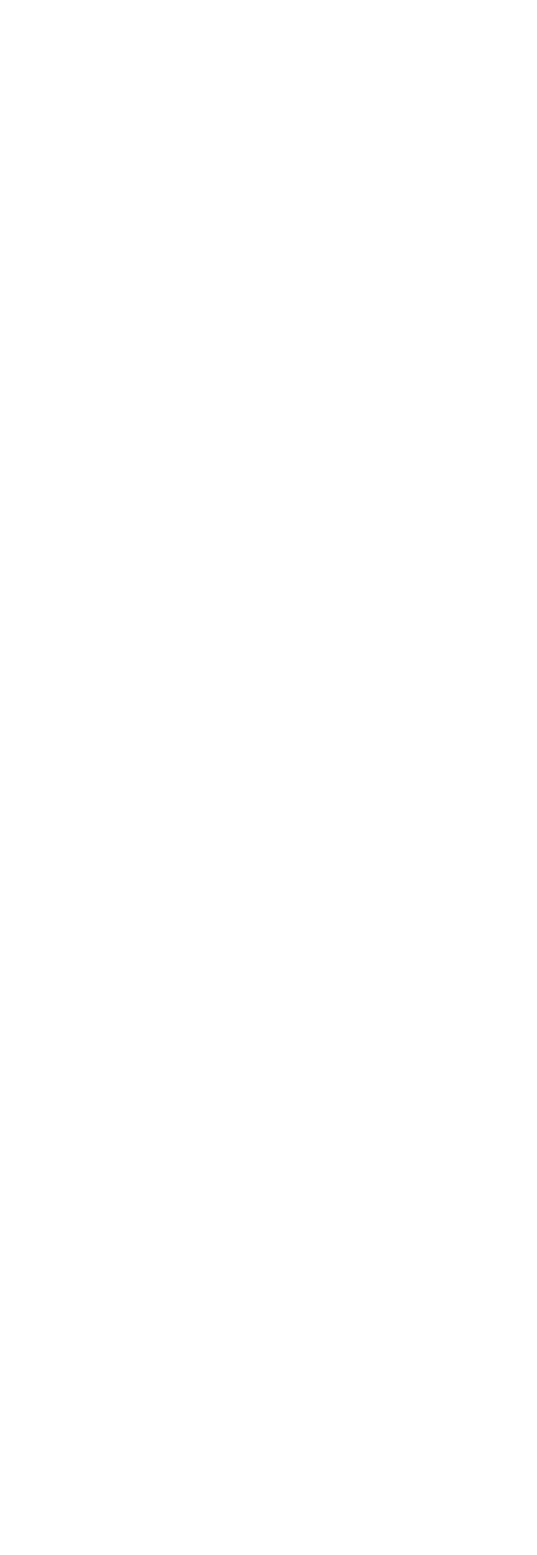
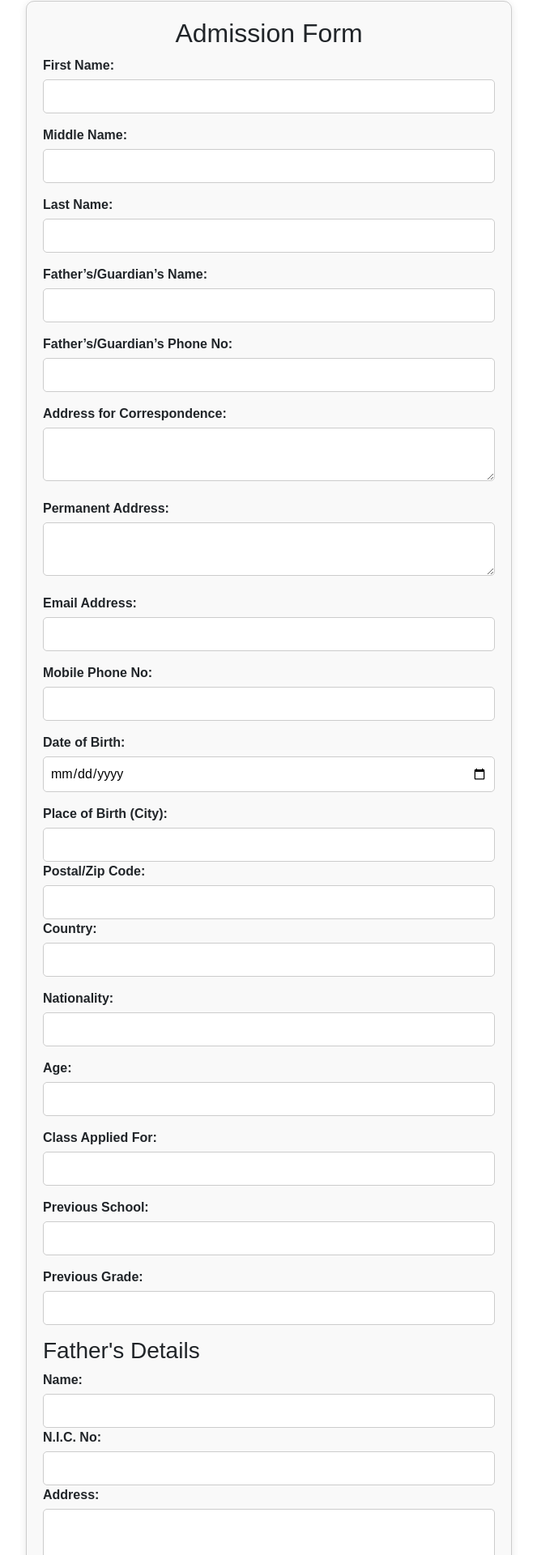
Before and after one commit to AbdullahShabbir-creator/finalyearproject, a React (Create React App) app: page /AdmissionForm in a window 1280 px wide. Before the commit this address had no page. Shown: the part 829-2749 px from the top of the page at 81% size, without its empty margins (308-971 px from the left). Before the commit the page ends 800 px from the top, so only its background shows below. Built offline with nearby package versions, Linux system fonts and the light colour scheme.

Commit message:
Your commit message here

```diff
--- /dev/null
+++ b/src/Admissionform/Admissionforms.js
@@ -0,0 +1,194 @@
+import React, { useState } from 'react';
+import { Link } from 'react-router-dom';
+
+const Admissionforms = () => {
+    const [formData, setFormData] = useState({
+        firstName: '',
+        middleName: '',
+        lastName: '',
+        guardianName: '',
+        guardianPhone: '',
+        correspondenceAddress: '',
+        permanentAddress: '',
+        email: '',
+        mobile: '',
+        dateOfBirth: '',
+        placeOfBirth: {
+            city: '',
+            country: '',
+            postalCode: ''
+        },
+        nationality: '',
+        age: '',
+        classAppliedFor: '',
+        oldSchool: '',
+        oldGrade: '',
+        father: {
+            name: '',
+            nic: '',
+            address: '',
+            occupation: '',
+            employer: '',
+            phone: ''
+        },
+        mother: {
+            name: '',
+            nic: '',
+            address: '',
+            occupation: '',
+            employer: '',
+            phone: ''
+        }
+    });
+
+    const handleChange = (e) => {
+        const { name, value } = e.target;
+        setFormData({
+            ...formData,
+            [name]: value
+        });
+    };
+
+    const handleNestedChange = (e, parentKey) => {
+        const { name, value } = e.target;
+        setFormData({
+            ...formData,
+            [parentKey]: {
+                ...formData[parentKey],
+                [name]: value
+            }
+        });
+    };
+
+    const handleSubmit = (e) => {
+        e.preventDefault();
+        console.log(formData);
+    };
+
+    return (
+        <>
+         <div className='m-5 text-center'>
+            <h2>Join Us For Better Future</h2>
+            <Link to="/Admissionform">
+                <img
+                    src="https://www.fillhq.com/wp-content/smush-webp/2023/02/Online-Registration-Form-Efficient-Way-For-Data-Collection-1-1536x864.png.webp"
+                    alt="Online Registration Form"
+                    style={{
+                        width: '100%',
+                        maxWidth: '800px',
+                        height: 'auto',
+                        borderRadius: '20px',
+                        margin: '0 auto',
+                        display: 'block'
+                    }}
+                />
+            </Link>
+        </div>
+
+        <form className="admission-form " onSubmit={handleSubmit}>
+            <h2 className='text-center'>Admission Form</h2>
+            <div className="form-group">
+                <label>First Name:</label>
+                <input type="text" name="firstName" value={formData.firstName} onChange={handleChange} required />
+            </div>
+            <div className="form-group">
+                <label>Middle Name:</label>
+                <input type="text" name="middleName" value={formData.middleName} onChange={handleChange} />
+            </div>
+            <div className="form-group">
+                <label>Last Name:</label>
+                <input type="text" name="lastName" value={formData.lastName} onChange={handleChange} required />
+            </div>
+            <div className="form-group">
+                <label>Father’s/Guardian’s Name:</label>
+                <input type="text" name="guardianName" value={formData.guardianName} onChange={handleChange} required />
+            </div>
+            <div className="form-group">
+                <label>Father’s/Guardian’s Phone No:</label>
+                <input type="text" name="guardianPhone" value={formData.guardianPhone} onChange={handleChange} required />
+            </div>
+            <div className="form-group">
+                <label>Address for Correspondence:</label>
+                <textarea name="correspondenceAddress" value={formData.correspondenceAddress} onChange={handleChange} required />
+            </div>
+            <div className="form-group">
+                <label>Permanent Address:</label>
+                <textarea name="permanentAddress" value={formData.permanentAddress} onChange={handleChange} required />
+            </div>
+            <div className="form-group">
+                <label>Email Address:</label>
+                <input type="email" name="email" value={formData.email} onChange={handleChange} required />
+            </div>
+            <div className="form-group">
+                <label>Mobile Phone No:</label>
+                <input type="text" name="mobile" value={formData.mobile} onChange={handleChange} required />
+            </div>
+            <div className="form-group">
+                <label>Date of Birth:</label>
+                <input type="date" name="dateOfBirth" value={formData.dateOfBirth} onChange={handleChange} required />
+            </div>
+            <div className="form-group">
+                <label>Place of Birth (City):</label>
+                <input type="text" name="city" value={formData.placeOfBirth.city} onChange={(e) => handleNestedChange(e, 'placeOfBirth')} required />
+                <label>Postal/Zip Code:</label>
+                <input type="text" name="postalCode" value={formData.placeOfBirth.postalCode} onChange={(e) => handleNestedChange(e, 'placeOfBirth')} />
+                <label>Country:</label>
+                <input type="text" name="country" value={formData.placeOfBirth.country} onChange={(e) => handleNestedChange(e, 'placeOfBirth')} required />
+            </div>
+            <div className="form-group">
+                <label>Nationality:</label>
+                <input type="text" name="nationality" value={formData.nationality} onChange={handleChange} required />
+            </div>
+            <div className="form-group">
+                <label>Age:</label>
+                <input type="number" name="age" value={formData.age} onChange={handleChange} required />
+            </div>
+            <div className="form-group">
+                <label>Class Applied For:</label>
+                <input type="text" name="classAppliedFor" value={formData.classAppliedFor} onChange={handleChange} required />
+            </div>
+            <div className="form-group">
+                <label>Previous School:</label>
+                <input type="text" name="oldSchool" value={formData.oldSchool} onChange={handleChange} required />
+            </div>
+            <div className="form-group">
+                <label>Previous Grade:</label>
+                <input type="text" name="oldGrade" value={formData.oldGrade} onChange={handleChange} required />
+            </div>
+            <h3>Father's Details</h3>
+            <div className="form-group">
+                <label>Name:</label>
+                <input type="text" name="name" value={formData.father.name} onChange={(e) => handleNestedChange(e, 'father')} required />
+                <label>N.I.C. No:</label>
+                <input type="text" name="nic" value={formData.father.nic} onChange={(e) => handleNestedChange(e, 'father')} />
+                <label>Address:</label>
+                <textarea name="address" value={formData.father.address} onChange={(e) => handleNestedChange(e, 'father')} />
+                <label>Occupation:</label>
+                <input type="text" name="occupation" value={formData.father.occupation} onChange={(e) => handleNestedChange(e, 'father')} />
+                <label>Employer:</label>
+                <input type="text" name="employer" value={formData.father.employer} onChange={(e) => handleNestedChange(e, 'father')} />
+                <label>Telephone:</label>
+                <input type="text" name="phone" value={formData.father.phone} onChange={(e) => handleNestedChange(e, 'father')} />
+            </div>
+            <h3>Mother's Details</h3>
+            <div className="form-group">
+                <label>Name:</label>
+                <input type="text" name="name" value={formData.mother.name} onChange={(e) => handleNestedChange(e, 'mother')} required />
+                <label>N.I.C. No:</label>
+                <input type="text" name="nic" value={formData.mother.nic} onChange={(e) => handleNestedChange(e, 'mother')} />
+                <label>Address:</label>
+                <textarea name="address" value={formData.mother.address} onChange={(e) => handleNestedChange(e, 'mother')} />
+                <label>Occupation:</label>
+                <input type="text" name="occupation" value={formData.mother.occupation} onChange={(e) => handleNestedChange(e, 'mother')} />
+                <label>Employer:</label>
+                <input type="text" name="employer" value={formData.mother.employer} onChange={(e) => handleNestedChange(e, 'mother')} />
+                <label>Telephone:</label>
+                <input type="text" name="phone" value={formData.mother.phone} onChange={(e) => handleNestedChange(e, 'mother')} />
+            </div>
+            <button type="submit" className="submit-button">Submit</button>
+        </form>
+        </>
+    );
+};
+
+export default Admissionforms;
--- a/src/App.css
+++ b/src/App.css
@@ -167,3 +167,51 @@ addimage-img{
    opacity: 1;
    transition-delay: 0.2s;
 }
+.admission-form {
+  max-width: 600px;
+  margin: auto;
+  padding: 20px;
+  border: 1px solid #ccc;
+  border-radius: 10px;
+  background-color: #f9f9f9;
+  box-shadow: 0 2px 10px rgba(0, 0, 0, 0.1);
+}
+
+.form-group {
+  margin-bottom: 15px;
+}
+
+label {
+  display: block;
+  margin-bottom: 5px;
+  font-weight: bold;
+}
+
+input[type="text"],
+input[type="email"],
+input[type="date"],
+input[type="number"],
+textarea {
+  width: 100%;
+  padding: 8px;
+  border: 1px solid #ccc;
+  border-radius: 5px;
+}
+
+textarea {
+  resize: vertical;
+}
+
+.submit-button {
+  background-color: #4CAF50;
+  color: white;
+  border: none;
+  padding: 10px;
+  border-radius: 5px;
+  cursor: pointer;
+  width: 100%;
+}
+
+.submit-button:hover {
+  background-color: #45a049;
+}
--- a/src/App.js
+++ b/src/App.js
@@ -8,14 +8,16 @@ import About from './About/About';
 import Home from './Home/Home';
 import VisionMissionGoals from './VissionMisson/VisionMissionGoals';
 import LeadingwithInnovation from './Leading with Innovation/LeadingwithInnovation';
-import Main1 from './Main1/Main1'
+// import Main1 from './Main1/Main1';
+import Admissionforms from './Admissionform/Admissionforms'
 const Layout = ({ children }) => (
   <>
       <Navbar />
       {children}
-      <Main1/>
+
       <Footer />
   </>
+
 );
 function App() {
   return (
@@ -68,6 +70,13 @@ function App() {
             </>
           }
         />
+        <Route path="/AdmissionForm" element={
+        <>
+        <Layout>
+        <Admissionforms/>
+         </Layout>
+        </>
+        } />
       </Routes>
     </Router>
   );
--- a/src/Navbar/Navbar.js
+++ b/src/Navbar/Navbar.js
@@ -69,7 +69,7 @@ const Navbar = () => {
                             </Link>
                             <ul className="dropdown-menu" aria-labelledby="facilitiesDropdown">
                                 <li><Link className="dropdown-item" to="/">Admission Process</Link></li>
-                                <li><Link className="dropdown-item" to="/">Application Forms</Link></li>
+                                <li><Link className="dropdown-item" to="/AdmissionForm">Application Forms</Link></li>
                                 <li><Link className="dropdown-item" to="/"> Fees and Scholarships</Link></li>
                                 <li><Link className="dropdown-item" to="/">FAQ</Link></li>
                             </ul>
@@ -141,13 +141,13 @@ const Navbar = () => {
                                 />
 
                                 <button
-                                    className='border border-2 border-dark bg-warning'
+                                    className='border border-2 border-dark bg-primary'
                                     type="submit"
                                 >
                                     Submit
                                 </button>
                                 <button
-                                    className='border border-2 border-dark bg-warning'
+                                    className='border  border-2 border-dark bg-primary fs-3'
                                     type="button"
                                     onClick={handleCloseSignupClick}
                                 >
```
